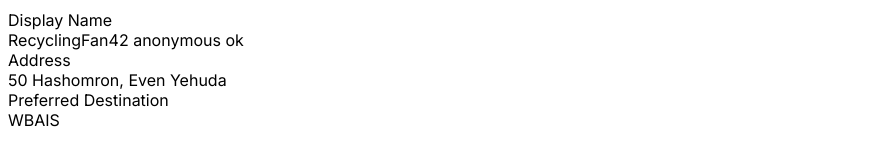
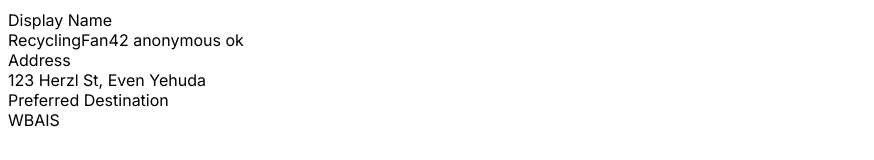
Before and after one commit to emilikow/bottle2donation, a React (Vite) app: page / in a window 1280 px wide. Shown: the part 439-599 px from the top of the page, without its empty margins (0-874 px from the left). Built offline with nearby package versions, Linux system fonts and the light colour scheme; the HTML template or start-up script is replaced by a standard one.

Commit message:
Add files via upload

```diff
--- a/index.html
+++ b/index.html
@@ -3,7 +3,7 @@
   <head>
     <meta charset="UTF-8" />
     <meta name="viewport" content="width=device-width, initial-scale=1.0" />
-    <title>Bottle • Donation-- TEST TEST</title>
+    <title>Bottle • Donation</title>
     <link rel="icon" href="/favicon.ico" />
     <link rel="preconnect" href="https://fonts.googleapis.com">
     <link rel="preconnect" href="https://fonts.gstatic.com" crossorigin>
--- a/src/App.jsx
+++ b/src/App.jsx
@@ -17,7 +17,7 @@ function fmtRange(sISO,eISO){
 export default function App(){
   const [active,setActive]=useState('home')
   const [city,setCity]=useState(cities[0].id)
-  const [profile,setProfile]=useState({ displayName:'RecyclingFan42', address:'50 Hashomron, Even Yehuda', destination:destinations[0].id })
+  const [profile,setProfile]=useState({ displayName:'RecyclingFan42', address:'123 Herzl St, Even Yehuda', destination:destinations[0].id })
   const [confirmed,setConfirmed]=useState({})
   const upcoming = useMemo(()=> windows.filter(w=> w.city===city),[city])
 
```
